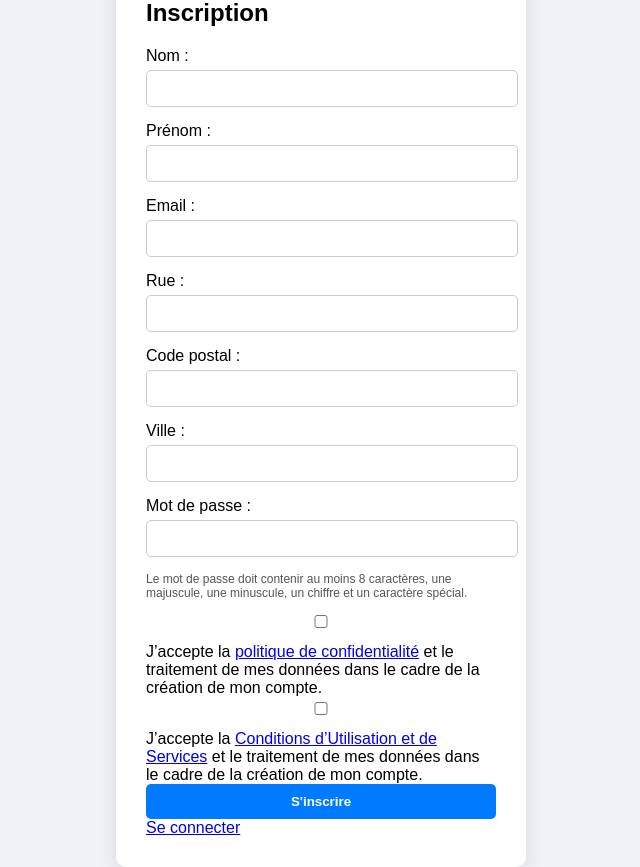
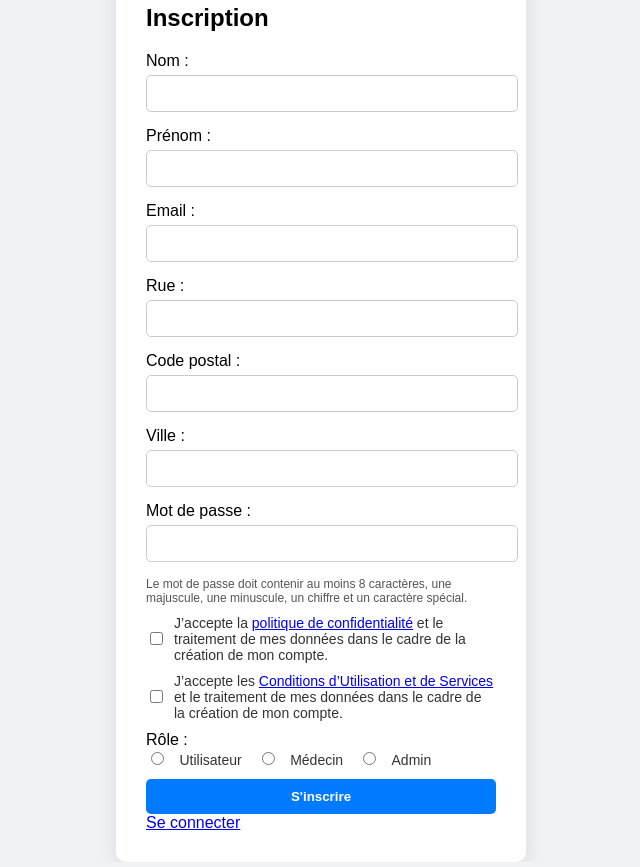
Before and after one commit to Miavoudila-Ivann/hsp, a PHP site: page /src/vue/inscription.php in a window 1280 px wide. Shown: the whole page, without its empty margins (319-959 px from the left). Run offline with PHP 8.4, Linux system fonts and the light colour scheme.

Commit message:
add : ajout de la gestion de role user medecin et admin

```diff
--- a/src/vue/inscription.php
+++ b/src/vue/inscription.php
@@ -21,12 +21,13 @@ if ($_SERVER["REQUEST_METHOD"] === "POST") {
             'prenom' => trim($_POST["prenom"] ?? ''),
             'email' => trim($_POST["email"] ?? ''),
             'rue' => trim($_POST["rue"] ?? ''),
-            'code_postal' => trim($_POST["code_postal"] ?? ''),
+            'cd' => trim($_POST["cd"] ?? ''),
             'ville' => trim($_POST["ville"] ?? ''),
-            'password' => trim($_POST["password"] ?? '')
+            'password' => trim($_POST["password"] ?? ''),
+            'role' => trim($_POST["role"] ?? 'user') // ✅ ajout du rôle
     ];
 
-    if (!$data['nom'] || !$data['prenom'] || !$data['email'] || !$data['rue'] || !$data['code_postal'] || !$data['ville'] || !$data['password']) {
+    if (!$data['nom'] || !$data['prenom'] || !$data['email'] || !$data['rue'] || !$data['cd'] || !$data['ville'] || !$data['password']) {
         $error = "Tous les champs sont requis.";
     } else {
         $result = $repo->inscription($data);
@@ -34,6 +35,7 @@ if ($_SERVER["REQUEST_METHOD"] === "POST") {
         $error = $result['error'];
     }
 }
+
 
 
 ?>
@@ -46,11 +48,29 @@ if ($_SERVER["REQUEST_METHOD"] === "POST") {
     <style>
         body { font-family: Arial, sans-serif; background: #f0f2f5; display: flex; justify-content: center; align-items: center; height: 100vh; }
         .container { background: white; padding: 30px; border-radius: 10px; box-shadow: 0 5px 20px rgba(0,0,0,0.1); width: 350px; }
-        input { width: 100%; padding: 10px; margin: 5px 0 15px 0; border-radius: 5px; border: 1px solid #ccc; }
+        input[type="text"],
+        input[type="email"],
+        input[type="password"] { width: 100%; padding: 10px; margin: 5px 0 15px 0; border-radius: 5px; border: 1px solid #ccc; }
         button { width: 100%; padding: 10px; background: #007bff; color: white; border: none; border-radius: 5px; font-weight: bold; cursor: pointer; }
         .error { color: red; font-size: 14px; }
         .success { color: green; font-size: 14px; }
         .info { font-size: 12px; color: #555; margin-bottom: 10px; }
+
+        /* Pour aligner cases à cocher et radios à côté du texte */
+        .checkbox-group, .checkbox-rgpd {
+            display: flex;
+            align-items: center;
+            margin-bottom: 10px;
+        }
+        .checkbox-group label, .checkbox-rgpd label {
+            margin-left: 8px;
+            user-select: none;
+            font-size: 14px;
+            color: #333;
+        }
+        .checkbox-group > div {
+            margin-right: 15px;
+        }
     </style>
 </head>
 <body>
@@ -77,7 +97,7 @@ if ($_SERVER["REQUEST_METHOD"] === "POST") {
         <input type="text" name="rue" required>
 
         <label>Code postal :</label>
-        <input type="text" name="code_postal" required>
+        <input type="text" name="cd" required>
 
         <label>Ville :</label>
         <input type="text" name="ville" required>
@@ -87,16 +107,37 @@ if ($_SERVER["REQUEST_METHOD"] === "POST") {
         <div class="info" id="msg">
             Le mot de passe doit contenir au moins 8 caractères, une majuscule, une minuscule, un chiffre et un caractère spécial.
         </div>
-        <label class="rgpdRegle">
-            <input type="checkbox" name="rgpdRegle" required>
-            J’accepte la <a href="politique_confidentialite.php" target="_blank">politique de confidentialité</a>
-            et le traitement de mes données dans le cadre de la création de mon compte.
-        </label>
-        <label class="rgpdCondition">
-            <input type="checkbox" name="rgpdCondition" required>
-            J’accepte la <a href="condition_utilisation.php" target="_blank">Conditions d’Utilisation et de Services</a>
-            et le traitement de mes données dans le cadre de la création de mon compte.
-        </label>
+
+        <div class="checkbox-rgpd">
+            <input type="checkbox" id="rgpdRegle" name="rgpdRegle" required>
+            <label for="rgpdRegle">
+                J’accepte la <a href="politique_confidentialite.php" target="_blank">politique de confidentialité</a> et le traitement de mes données dans le cadre de la création de mon compte.
+            </label>
+        </div>
+
+        <div class="checkbox-rgpd">
+            <input type="checkbox" id="rgpdCondition" name="rgpdCondition" required>
+            <label for="rgpdCondition">
+                J’accepte les <a href="condition_utilisation.php" target="_blank">Conditions d’Utilisation et de Services</a> et le traitement de mes données dans le cadre de la création de mon compte.
+            </label>
+        </div>
+
+        <label>Rôle :</label>
+        <div class="checkbox-group">
+            <div>
+                <input type="radio" id="role_user" name="role" value="user" required>
+                <label for="role_user">Utilisateur</label>
+            </div>
+            <div>
+                <input type="radio" id="role_medecin" name="role" value="medecin">
+                <label for="role_medecin">Médecin</label>
+            </div>
+            <div>
+                <input type="radio" id="role_admin" name="role" value="admin">
+                <label for="role_admin">Admin</label>
+            </div>
+        </div>
+
         <button type="submit">S'inscrire</button>
         <a href="Connexion.php">Se connecter</a>
     </form>
```
